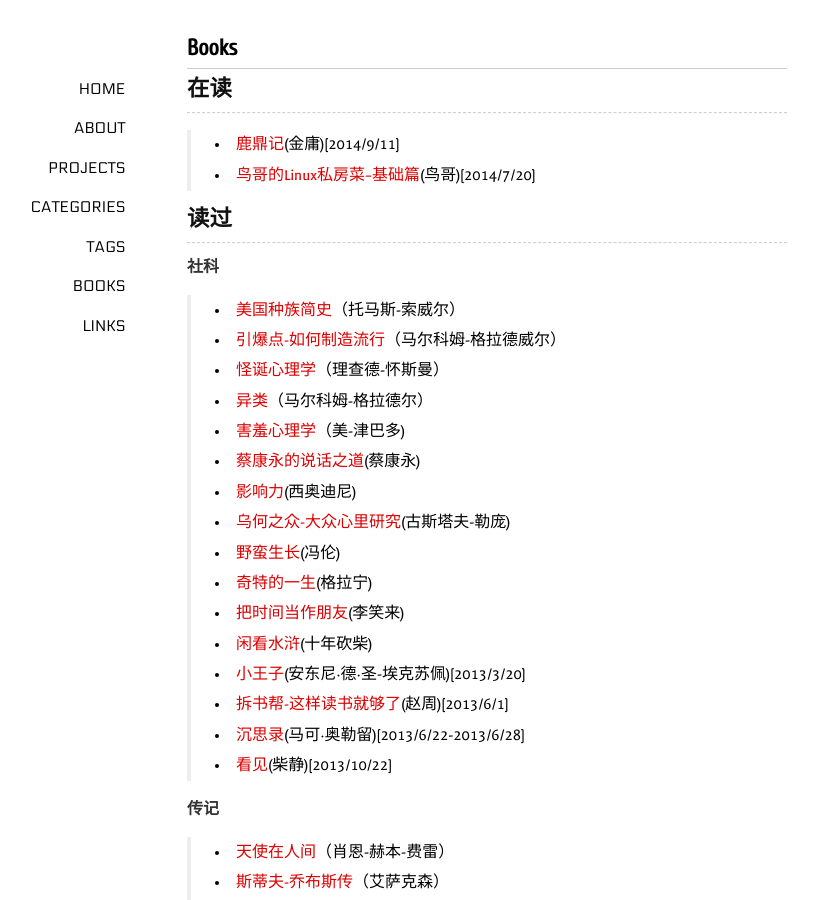
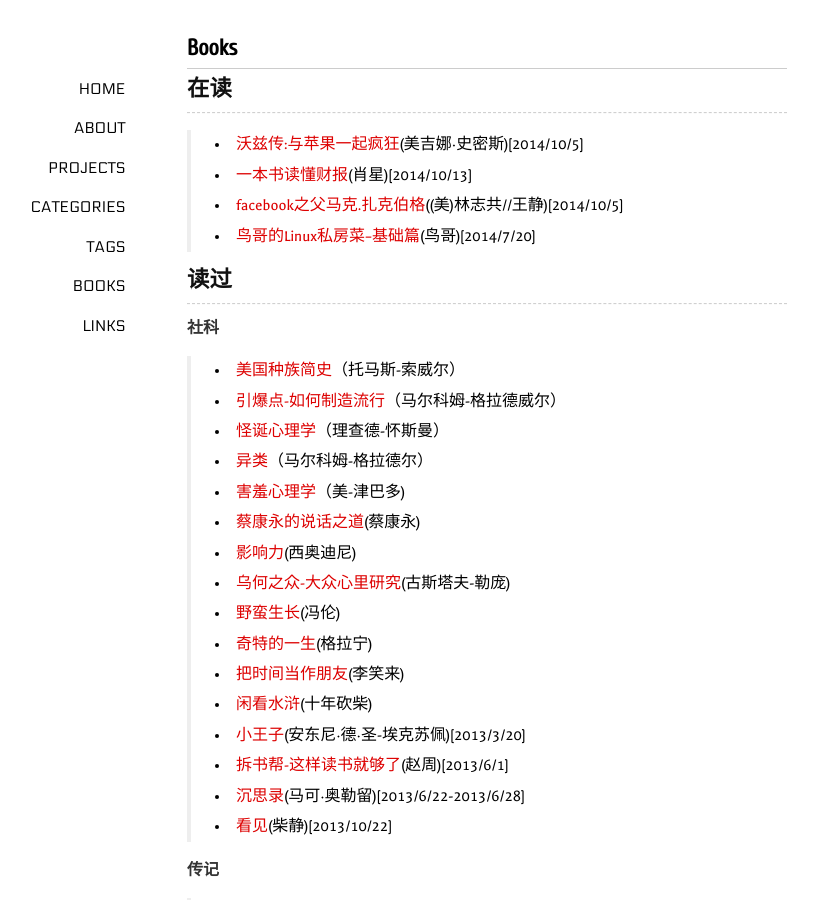
Before and after one commit to lazybios/lazybios.github.com, a Jekyll site: the page built from books/index.md, in a window 1280 px wide and 900 px high. Shown: the whole window, without its empty margins (153-971 px from the left). Built offline with Jekyll 4.4.1, drawn with Linux system fonts in a browser that asks for light colours; Markdown is read by kramdown in place of the engine named in the settings; comment, search, counter and statistics services are not loaded; some of the changed text lies outside the part shown.

Commit message:
add new book

```diff
--- a/books/index.md
+++ b/books/index.md
@@ -6,7 +6,9 @@ comments: yes
 
 ##在读
 ---------------------------------
-> + [鹿鼎记]()(金庸)[2014/9/11]
+> + [沃兹传:与苹果一起疯狂]()(美吉娜·史密斯)[2014/10/5]
+> + [一本书读懂财报]()(肖星)[2014/10/13]
+> + [facebook之父马克.扎克伯格]()((美)林志共//王静)[2014/10/5]
 > + [鸟哥的Linux私房菜--基础篇]()(鸟哥)[2014/7/20]
 
 
@@ -67,6 +69,7 @@ comments: yes
 > + [倚天屠龙剑]()(金庸)[2014/6/20-2014/7/9]
 > + [射雕英雄传]()(金庸)[2014/7/12-2014/7/28]
 > + [神雕侠侣]()(金庸)[2014/7/28-2014/9/10]
+> + [鹿鼎记]()(金庸)[2014/9/11-2014/10/23]
 
 
 
```
